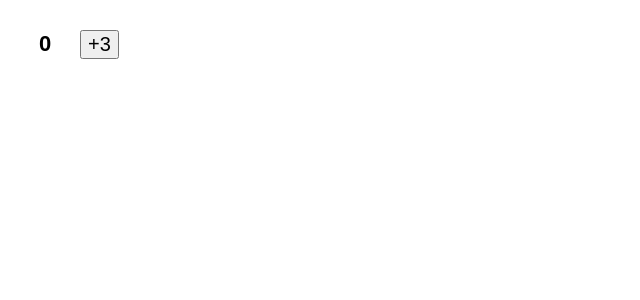
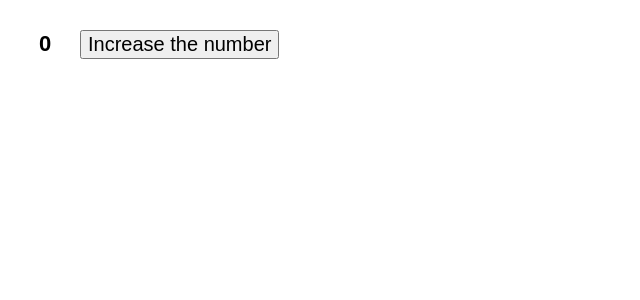
Before and after one commit to Pironeer-1/LeeJihyeon, a React (Create React App) app in the folder React_Master_04_05/: page / in a window 1280 px wide. Shown: the top 300 px of the page, without its empty margins (0-640 px from the left). Built offline with nearby package versions, Linux system fonts and the light colour scheme.

Commit message:
[Update]React_Master_04_05_03

```diff
--- a/React_Master_04_05/src/App.js
+++ b/React_Master_04_05/src/App.js
@@ -5,15 +5,20 @@ export default function Counter() {
 
   return (
       <>
-        <h1>{number}</h1>
-        <button onClick={() => {
-          // setNumber(number + 1);
-          // setNumber(number + 1);
-          // setNumber(number + 1);
-            setNumber(n => n + 1);
-            setNumber(n => n + 1);
-            setNumber(n => n + 1);
-        }}>+3</button>
+          <h1>{number}</h1>
+          {/*<button onClick={() => {*/}
+          {/*  // setNumber(number + 1);*/}
+          {/*  // setNumber(number + 1);*/}
+          {/*  // setNumber(number + 1);*/}
+          {/*    setNumber(n => n + 1);*/}
+          {/*    setNumber(n => n + 1);*/}
+          {/*    setNumber(n => n + 1);*/}
+          {/*}}>+3</button>*/}
+          <button onClick={() => {
+              setNumber(number + 5);
+              setNumber(n => n + 1);
+          }}>Increase the number
+          </button>
       </>
   )
 }
```
